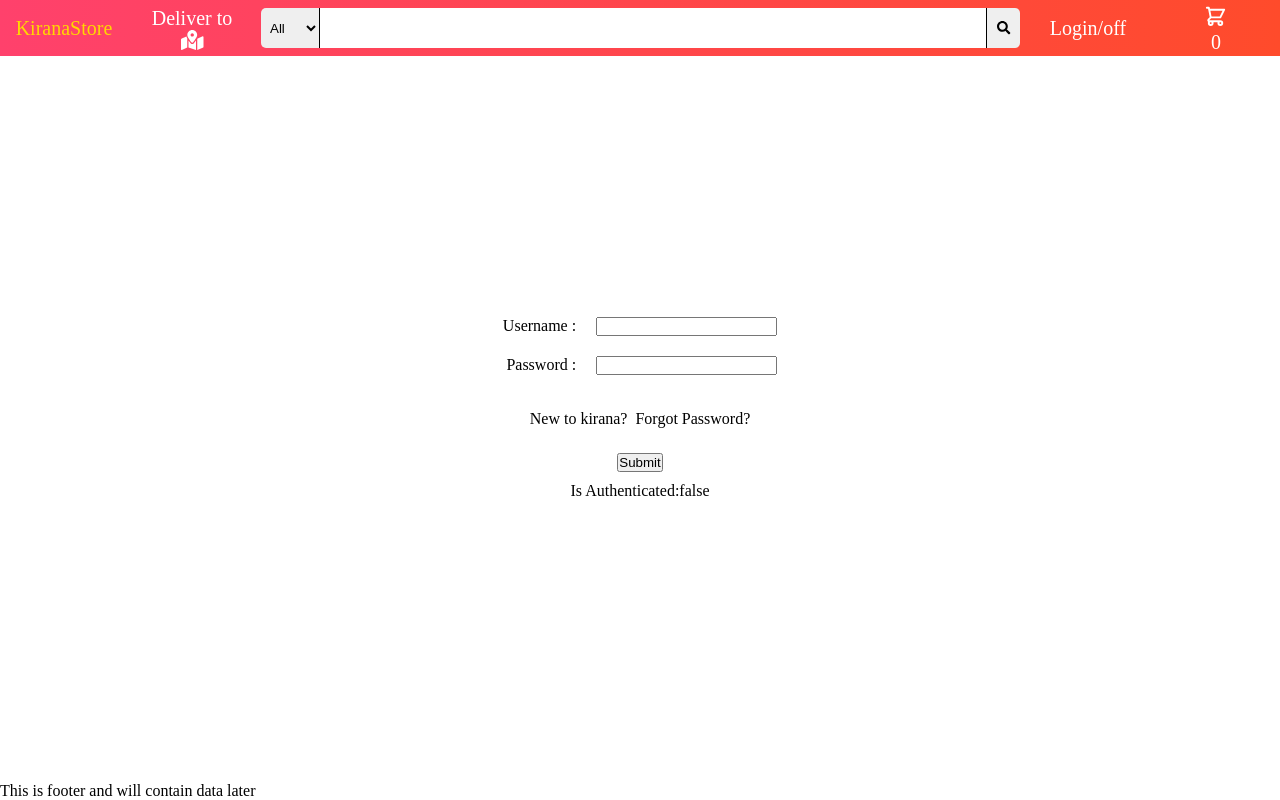
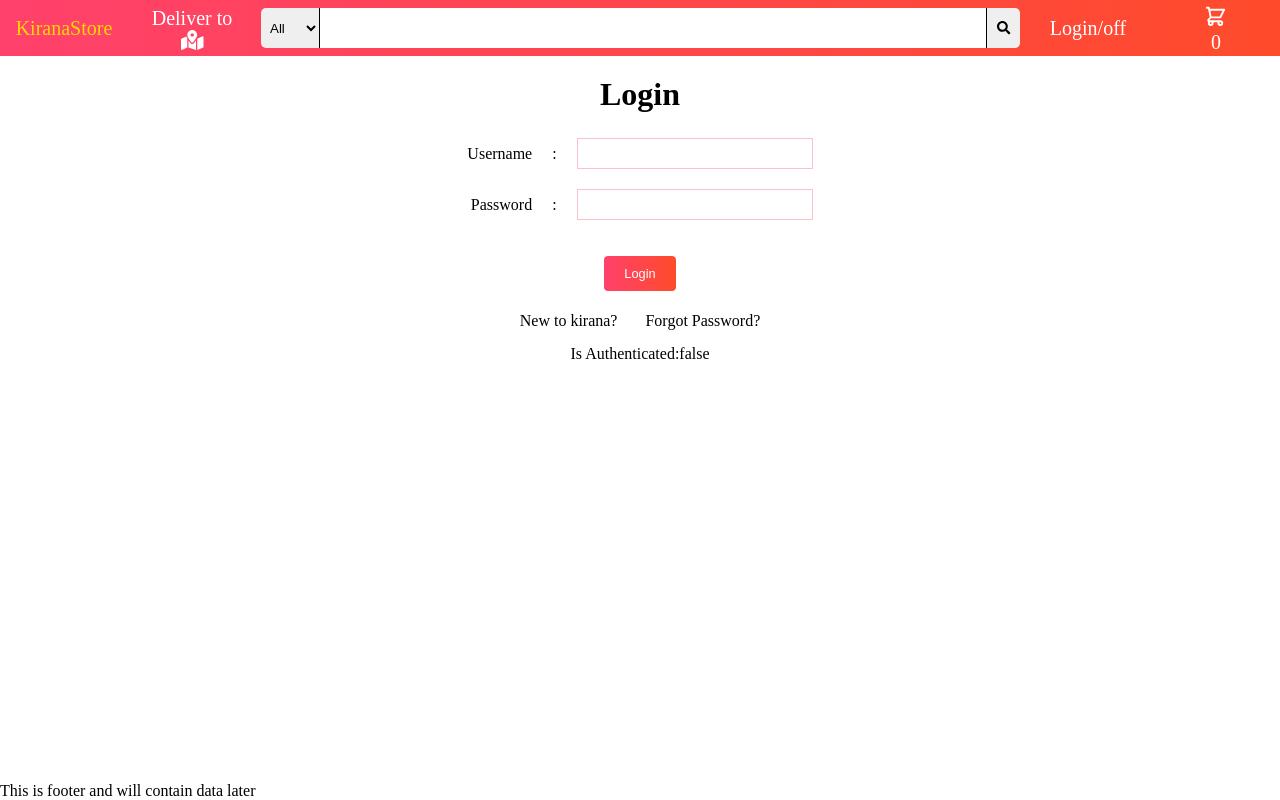
Before and after one commit to abhinavsaurav/kirana-store, a React (Create React App) app in the folder client/: page /login in a window 1280 px wide. Built offline with nearby package versions, Linux system fonts and the light colour scheme.

Commit message:
login component style changes

```diff
--- /dev/null
+++ b/client/src/components/UI/button/Button.js
@@ -0,0 +1,12 @@
+import classes from './Button.module.scss';
+
+const Button = (props) => {
+	const { children, ...propObj } = props;
+	return (
+		<button className={classes.btn} {...propObj}>
+			{children}
+		</button>
+	);
+};
+
+export default Button;
--- /dev/null
+++ b/client/src/components/UI/button/Button.module.scss
@@ -0,0 +1,22 @@
+.btn {
+	color: white;
+	padding: 10px 20px;
+	// margin: 0 10px;
+	// background-color: yellowgreen;
+	background: linear-gradient(to right, #ff416c, #ff4b2b);
+	// color: white;
+	font-size: 0.8rem;
+	outline: none;
+	border: 0.5px solid;
+	border-radius: 5px;
+
+	&:hover {
+		color: gold;
+	}
+	&:active {
+		// border: 0.5px solid gold;
+		// font-size: 0.7rem;
+		padding: 9px 18px;
+		margin: 1px 2px;
+	}
+}
--- /dev/null
+++ b/client/src/components/UI/input/InputField.js
@@ -0,0 +1,18 @@
+import React from 'react';
+import classes from './InputField.module.scss';
+
+const InputField = ({ id, type, value, onChange, placeholder }) => {
+	return (
+		<React.Fragment>
+			<input
+				id={id}
+				type={type}
+				value={value}
+				onChange={onChange}
+				placeholder={placeholder ?? null}
+			/>
+		</React.Fragment>
+	);
+};
+
+export default InputField;
--- /dev/null
+++ b/client/src/components/UI/input/InputField.module.scss
@@ -0,0 +1,12 @@
+input[type='text'],
+input[type='password'] {
+	width: 100%;
+	padding: 4px;
+	font-size: 1.1rem;
+	border: 1px solid pink;
+
+	&:focus-visible {
+		outline: 1px solid salmon;
+		// box-shadow: 1px solid salmon;
+	}
+}
--- a/client/src/components/login/Login.js
+++ b/client/src/components/login/Login.js
@@ -1,8 +1,12 @@
 import React, { useState } from 'react';
 import { NavLink } from 'react-router-dom';
-import classes from './Login.module.scss';
 import { authAction } from '../../store';
 import { useSelector, useDispatch } from 'react-redux';
+
+import InputField from '../UI/input/InputField';
+import Button from '../UI/button/Button';
+
+import classes from './Login.module.scss';
 
 const Login = (props) => {
 	const [uname, setUname] = useState('');
@@ -68,11 +72,14 @@ The same principle of merging will apply here as well, with an additional check
 	};
 
 	return (
+		<div className={classes['container']}>
 			<form onSubmit={handleFormSubmit} className={classes.form}>
+				<h1>Login</h1>
 				<div className={classes['form-container']}>
 					<div className={classes.uname}>
-					<label htmlFor="uname">Username :</label>
-					<input
+						<label htmlFor="uname">Username </label>
+						<label>:</label>
+						<InputField
 							type="text"
 							id="uname"
 							value={uname}
@@ -81,29 +88,42 @@ The same principle of merging will apply here as well, with an additional check
 					</div>
 					<div className={classes.pass}>
 						<label className={hasError === true ? 'error' : ''} htmlFor="pass">
-						Password :
+							Password
 						</label>
-					<input type="password" id="pass" value={pass} onChange={verifyPass} />
+						<label>:</label>
+						<InputField
+							type="password"
+							id="pass"
+							value={pass}
+							onChange={verifyPass}
+						/>
 					</div>
 				</div>
-
+				<div className={classes['btn-container']}>
+					<div className={classes['submit-btn']}>
+						<Button
+							type="submit"
+							// disabled={hasError === true ? true : false}
+							// className={classes['submit-btn']} to override the default style we can specify it
+						>
+							Login
+						</Button>
+					</div>
+				</div>
 				<div className={classes['link-cont']}>
 					<NavLink to="/user-register">New to kirana?</NavLink>
 					&nbsp;&nbsp;
 					<NavLink to="/reset-password">Forgot Password?</NavLink>
 				</div>
-			<button
-				type="submit"
-				// disabled={hasError === true ? true : false}
-				className={classes['submit-btn']}
-			>
-				Submit
-			</button>
+
+				<div className={classes.check}>
 					<div>
 						<td>Is Authenticated:</td>
 						<td>{isAuthenticated.toString()}</td>
 					</div>
+				</div>
 			</form>
+		</div>
 	);
 };
 
--- a/client/src/components/login/Login.module.scss
+++ b/client/src/components/login/Login.module.scss
@@ -1,20 +1,47 @@
 .error {
 	color: red;
 }
-.form {
+
+// to make this take the entire main height we have to add flex on main and
+// flex grow it
+.container {
+	min-height: 100%;
+	// flex-grow: 1;
 	display: flex;
+	flex-direction: column;
 	align-items: center;
 	justify-content: center;
+	padding: 20px;
+}
+.form {
+	flex-grow: 1;
+	// top: 50%;
+	// right: 50%;
+	// transform: translate(0%, 0%);
+	margin: 0 auto;
+	width: 100%;
+	// height: 100%;
+	display: flex;
 	flex-direction: column;
-	flex-wrap: nowrap;
-	width: 100vw;
-	height: 85vh;
+	align-items: center;
+	// justify-content: center;
+
 	.link-cont {
 		// display: flex;
 		text-align: center;
 		// height: 10vh;
 		margin-bottom: 5px;
 		padding: 10px;
+		a {
+			padding: 9px 10px;
+			border-radius: 10px;
+		}
+		a:hover {
+			background: linear-gradient(to right, #ff416c, #ff4b2b);
+			color: white;
+
+			// text-decoration: underline;
+		}
 	}
 	.submit-btn {
 		// background-color: yellow;
@@ -24,7 +51,7 @@
 }
 .form-container {
 	display: table;
-	margin: 5px;
+	margin: 5px auto;
 	border-spacing: 20px;
 
 	.uname,
@@ -41,3 +68,24 @@
 		}
 	}
 }
+
+.btn-container {
+	display: table;
+	margin: 0 auto;
+	text-align: center;
+	width: 100%;
+	.submit-btn {
+	}
+}
+
+.check {
+	display: table;
+	margin: 0 auto;
+	div {
+		display: table-row;
+		td {
+			display: table-cell;
+		}
+	}
+	// width: 100%;
+}
```
Also changed, not shown: 1 other file (tests, documents, lock files or other folders). Lines whose indentation alone changed are shown as unchanged.
